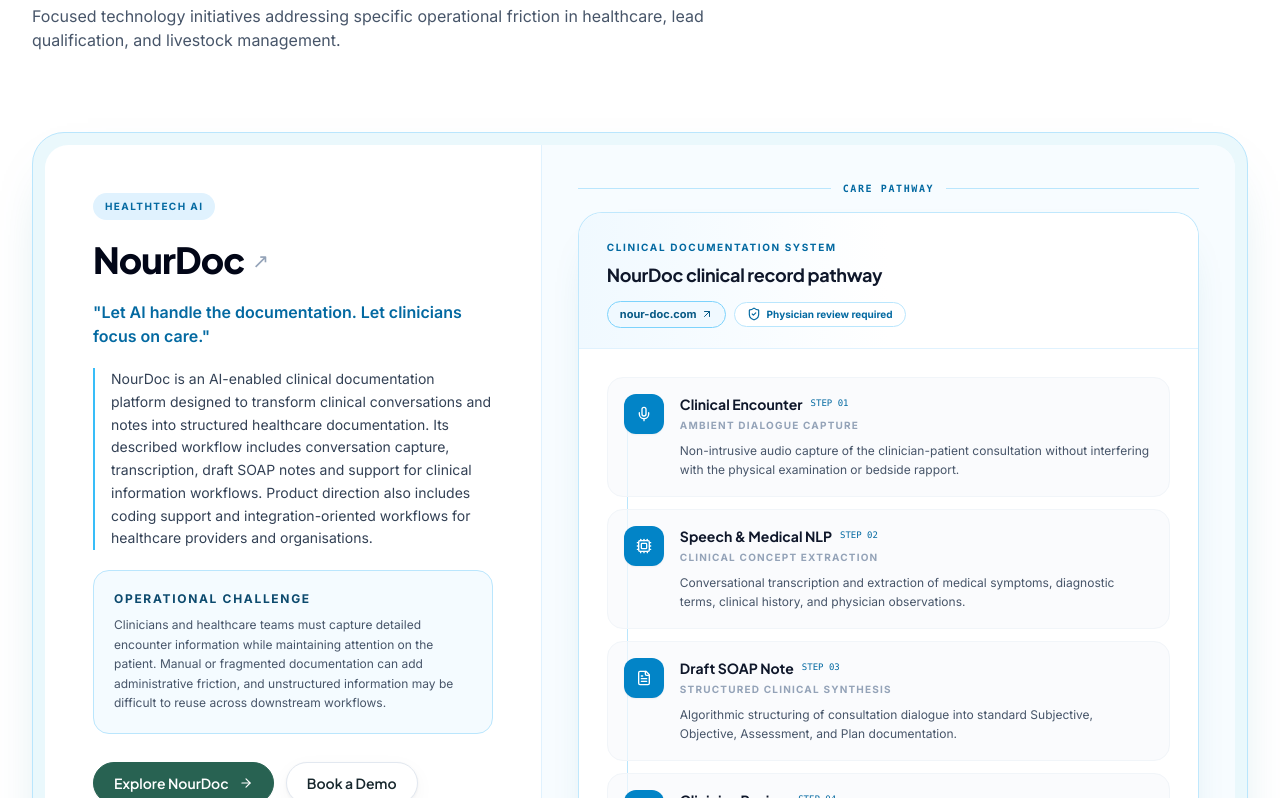
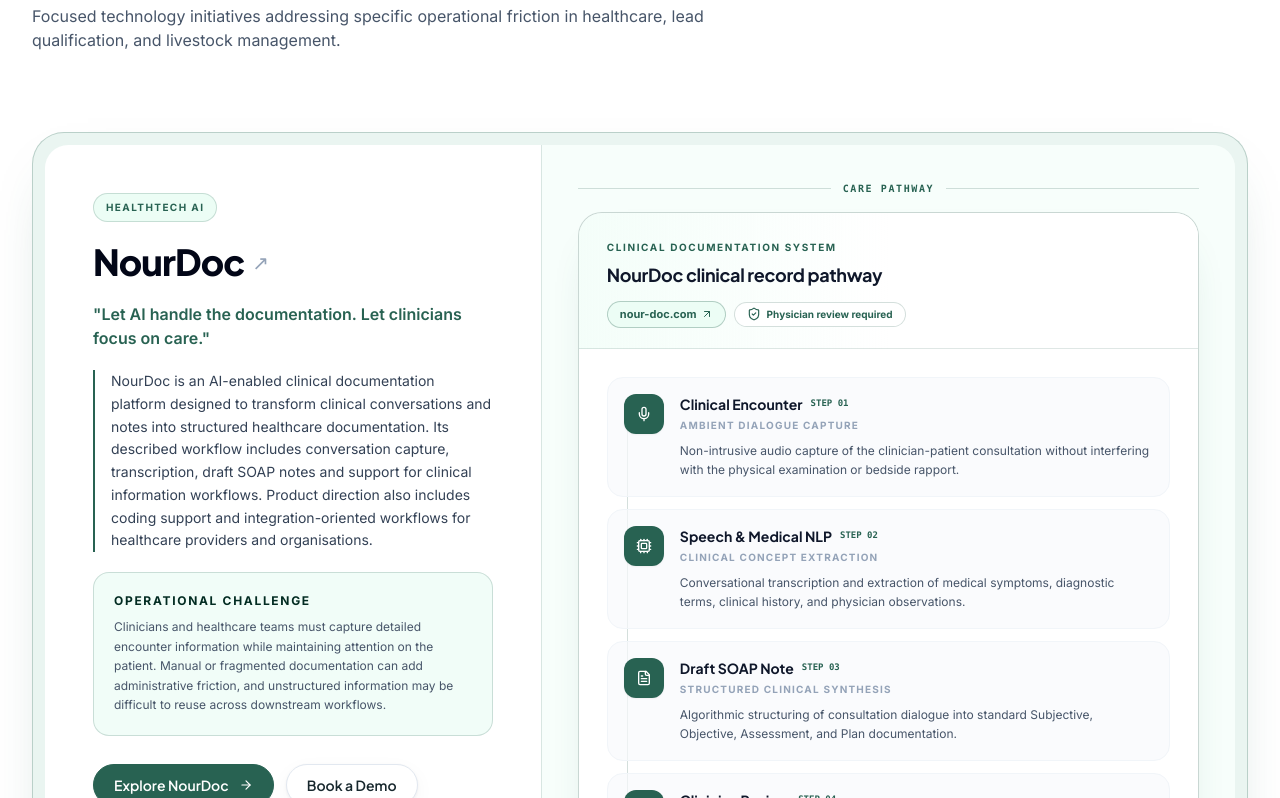
Before and after one commit to mnoumanrasheed/portfolio-atif-malik, a React (Vite) app: page /ventures in a window 1280 px wide. Shown: the part 1462-2260 px from the top of the page. Built offline with nearby package versions, Linux system fonts and the light colour scheme; a web font is replaced by a local one.

Commit message:
footer fix

```diff
--- a/index.html
+++ b/index.html
@@ -10,6 +10,7 @@
     <meta property="og:title" content="Atif I. Malik | CEO, M3 Hive" />
     <meta property="og:description" content="Technology leadership, applied AI and product &amp; business transformation. M3 Hive products: NourDoc, LeadHive AI and Smart Animal." />
     <link rel="icon" type="image/png" sizes="512x512" href="/favicon.png?v=aim-logo" />
+    <link rel="alternate icon" href="/favicon.ico?v=aim-logo" />
     <link rel="apple-touch-icon" sizes="512x512" href="/apple-touch-icon.png?v=aim-logo" />
     <link rel="preconnect" href="https://fonts.googleapis.com" />
     <link rel="preconnect" href="https://fonts.gstatic.com" crossorigin />
--- a/src/components/diagrams/NourDocWorkflowDiagram.tsx
+++ b/src/components/diagrams/NourDocWorkflowDiagram.tsx
@@ -10,11 +10,11 @@
 ] as const;
 
 export const NourDocWorkflowDiagram: React.FC = () => (
-  <div className="overflow-hidden rounded-3xl border border-sky-200/90 bg-white shadow-[0_20px_45px_-28px_rgba(14,116,144,0.32)]">
-    <div className="border-b border-sky-100 bg-gradient-to-r from-sky-50 via-white to-white px-6 py-5 sm:px-7">
+  <div className="overflow-hidden rounded-3xl border border-[#286252]/25 bg-white shadow-[0_20px_45px_-28px_rgba(40,98,82,0.32)]">
+    <div className="border-b border-[#286252]/15 bg-gradient-to-r from-emerald-50/60 via-white to-white px-6 py-5 sm:px-7">
       <div className="flex flex-wrap items-center justify-between gap-3">
         <div>
-          <span className="text-[10px] font-bold uppercase tracking-[0.16em] text-sky-700">Clinical documentation system</span>
+          <span className="text-[10px] font-bold uppercase tracking-[0.16em] text-[#286252]">Clinical documentation system</span>
           <h4 className="mt-1 font-display text-lg font-bold text-slate-900">NourDoc clinical record pathway</h4>
         </div>
         <div className="flex flex-wrap items-center gap-2">
@@ -22,17 +22,35 @@
             href="https://nour-doc.com/"
             target="_blank"
             rel="noopener noreferrer"
-            className="inline-flex items-center gap-1 rounded-full border border-sky-300 bg-sky-50 px-3 py-1 text-[11px] font-bold text-sky-800 hover:bg-sky-100 transition-colors"
+            className="inline-flex items-center gap-1 rounded-full border border-[#286252]/30 bg-emerald-50 px-3 py-1 text-[11px] font-bold text-[#286252] hover:bg-emerald-100/60 transition-colors"
           >
             <span>nour-doc.com</span>
             <ArrowUpRight className="h-3 w-3" />
           </a>
-          <span className="inline-flex items-center gap-1.5 rounded-full border border-sky-200 bg-white px-3 py-1 text-[10px] font-bold text-sky-700">
+          <span className="inline-flex items-center gap-1.5 rounded-full border border-[#286252]/20 bg-white px-3 py-1 text-[10px] font-bold text-[#286252]">
             <ShieldCheck className="h-3.5 w-3.5" /> Physician review required
           </span>
         </div>
       </div>
     </div>
-    <div className="p-5 sm:p-7"><div className="relative space-y-3 before:absolute before:bottom-5 before:left-5 before:top-5 before:w-px before:bg-sky-200">{steps.map(([number, title, tag, summary, Icon]) => <div key={number} className="relative grid grid-cols-[40px_1fr] gap-4 rounded-2xl border border-slate-100 bg-slate-50/70 p-4"><div className="z-10 flex h-10 w-10 items-center justify-center rounded-xl bg-sky-600 text-white shadow-sm"><Icon className="h-4 w-4" /></div><div><div className="flex flex-wrap items-center gap-2"><h5 className="font-display text-sm font-bold text-slate-900">{title}</h5><span className="font-mono text-[9px] text-sky-700">STEP {number}</span></div><p className="mt-1 text-[10px] font-bold uppercase tracking-[0.12em] text-slate-400">{tag}</p><p className="mt-2 text-xs leading-relaxed text-slate-600">{summary}</p></div></div>)}</div></div>
+    <div className="p-5 sm:p-7">
+      <div className="relative space-y-3 before:absolute before:bottom-5 before:left-5 before:top-5 before:w-px before:bg-[#286252]/20">
+        {steps.map(([number, title, tag, summary, Icon]) => (
+          <div key={number} className="relative grid grid-cols-[40px_1fr] gap-4 rounded-2xl border border-slate-100 bg-slate-50/70 p-4">
+            <div className="z-10 flex h-10 w-10 items-center justify-center rounded-xl bg-[#286252] text-white shadow-sm">
+              <Icon className="h-4 w-4" />
+            </div>
+            <div>
+              <div className="flex flex-wrap items-center gap-2">
+                <h5 className="font-display text-sm font-bold text-slate-900">{title}</h5>
+                <span className="font-mono text-[9px] text-[#286252] font-semibold">STEP {number}</span>
+              </div>
+              <p className="mt-1 text-[10px] font-bold uppercase tracking-[0.12em] text-slate-400">{tag}</p>
+              <p className="mt-2 text-xs leading-relaxed text-slate-600">{summary}</p>
+            </div>
+          </div>
+        ))}
+      </div>
+    </div>
   </div>
 );
--- a/src/components/ui/HeroExecutiveCard.tsx
+++ b/src/components/ui/HeroExecutiveCard.tsx
@@ -56,7 +56,7 @@
     >
       {/* Dynamic Ambient Backlight Glow Aura */}
       <div
-        className="absolute -inset-2 bg-gradient-to-tr from-[#377A8A]/20 via-[#51AAC0]/25 to-sky-400/20 rounded-3xl blur-2xl -z-10 opacity-70 group-hover:opacity-100 transition-opacity duration-700 pointer-events-none"
+        className="absolute -inset-2 bg-gradient-to-tr from-[#286252]/20 via-[#388470]/25 to-emerald-400/20 rounded-3xl blur-2xl -z-10 opacity-70 group-hover:opacity-100 transition-opacity duration-700 pointer-events-none"
         aria-hidden="true"
       />
 
--- a/src/pages/Products/NourDoc.tsx
+++ b/src/pages/Products/NourDoc.tsx
@@ -21,7 +21,7 @@
           <ScrollReveal>
             <div className="space-y-6 max-w-4xl">
               <div className="flex flex-wrap items-center gap-3">
-                <span className="text-xs font-bold text-sky-700 bg-sky-100/90 px-3 py-1 rounded-full border border-sky-200 uppercase tracking-wider">
+                <span className="text-xs font-bold text-[#286252] bg-emerald-50 px-3 py-1 rounded-full border border-[#286252]/20 uppercase tracking-wider">
                   HealthTech AI
                 </span>
                 <span className="text-xs font-medium text-slate-500">
@@ -41,7 +41,7 @@
                 </a>
               </h1>
 
-              <p className="text-lg sm:text-xl text-sky-700 font-semibold tracking-tight">
+              <p className="text-lg sm:text-xl text-[#286252] font-semibold tracking-tight">
                 &quot;{product.positioningLine}&quot;
               </p>
 
--- a/src/pages/Ventures.tsx
+++ b/src/pages/Ventures.tsx
@@ -93,11 +93,11 @@
             const nourdoc = PRODUCTS.find((p) => p.id === 'nourdoc')!;
             return (
               <ScrollReveal>
-                <div className="relative overflow-hidden rounded-[2rem] border border-sky-200 bg-[#eaf8fc] p-3 shadow-[0_24px_60px_-35px_rgba(14,116,144,0.4)]">
+                <div className="relative overflow-hidden rounded-[2rem] border border-[#286252]/25 bg-[#eaf5f1] p-3 shadow-[0_24px_60px_-35px_rgba(40,98,82,0.4)]">
                   <div className="grid grid-cols-1 items-stretch gap-0 overflow-hidden rounded-[1.45rem] bg-white lg:grid-cols-12">
                     <div className="lg:col-span-5 space-y-5 p-7 sm:p-10 lg:p-12">
                       <div className="flex items-center gap-2">
-                        <span className="text-[10px] font-bold uppercase tracking-[0.14em] text-sky-700 bg-sky-100 px-3 py-1.5 rounded-full">
+                        <span className="text-[10px] font-bold uppercase tracking-[0.14em] text-[#286252] bg-emerald-50 px-3 py-1.5 rounded-full border border-[#286252]/20">
                           HealthTech AI
                         </span>
                       </div>
@@ -112,15 +112,15 @@
                           <span className="text-xl text-slate-400 font-normal">↗</span>
                         </a>
                       </h3>
-                      <p className="text-base text-sky-700 font-semibold">
+                      <p className="text-base text-[#286252] font-semibold">
                         &quot;{nourdoc.positioningLine}&quot;
                       </p>
-                      <p className="text-sm text-slate-700 leading-relaxed font-normal border-l-2 border-sky-400 pl-4">
+                      <p className="text-sm text-slate-700 leading-relaxed font-normal border-l-2 border-[#286252] pl-4">
                         {nourdoc.overview}
                       </p>
 
-                      <div className="p-5 rounded-2xl bg-sky-50/70 border border-sky-200 space-y-2 text-xs">
-                        <span className="font-bold text-sky-900 uppercase tracking-[0.14em] block">Operational Challenge</span>
+                      <div className="p-5 rounded-2xl bg-emerald-50/70 border border-[#286252]/20 space-y-2 text-xs">
+                        <span className="font-bold text-emerald-950 uppercase tracking-[0.14em] block">Operational Challenge</span>
                         <p className="text-slate-600 leading-relaxed">{nourdoc.challenge}</p>
                       </div>
 
@@ -140,8 +140,8 @@
                       </div>
                     </div>
 
-                    <div className="lg:col-span-7 border-t border-sky-100 bg-sky-50/50 p-5 sm:p-7 lg:border-l lg:border-t-0 lg:p-9">
-                      <div className="mb-4 flex items-center gap-3"><span className="h-px flex-1 bg-sky-200" /><span className="font-mono text-[10px] font-bold tracking-[0.16em] text-sky-700">CARE PATHWAY</span><span className="h-px flex-1 bg-sky-200" /></div>
+                    <div className="lg:col-span-7 border-t border-[#286252]/15 bg-emerald-50/40 p-5 sm:p-7 lg:border-l lg:border-t-0 lg:p-9">
+                      <div className="mb-4 flex items-center gap-3"><span className="h-px flex-1 bg-[#286252]/20" /><span className="font-mono text-[10px] font-bold tracking-[0.16em] text-[#286252]">CARE PATHWAY</span><span className="h-px flex-1 bg-[#286252]/20" /></div>
                       <NourDocWorkflowDiagram />
                     </div>
                   </div>
```
Also changed, not shown: 1 other file (tests, documents, lock files or other folders).
